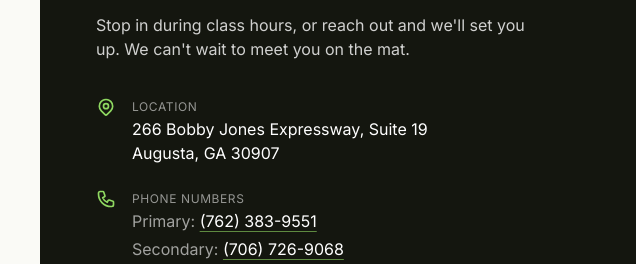
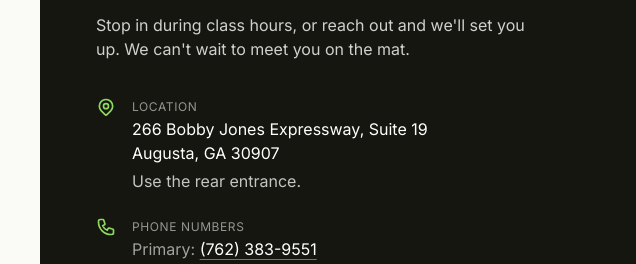
Before and after one commit to grndlvl/fagliers, a website: page index.html in a window 1280 px wide. Shown: the part 9808-10072 px from the top of the page, 0-636 px from the left. Drawn offline with nearby package versions, Linux system fonts and the light colour scheme; files that its build step writes are made by us from their sources.

Commit message:
Add rear entrance directions

```diff
--- a/index.html
+++ b/index.html
@@ -669,7 +669,7 @@
                     </span>
                     Location
                   </dt>
-                  <dd class="pl-9 text-white">266 Bobby Jones Expressway, Suite 19<br />Augusta, GA 30907</dd>
+                  <dd class="pl-9 text-white">266 Bobby Jones Expressway, Suite 19<br />Augusta, GA 30907<span class="mt-1 block text-white/75">Use the rear entrance.</span></dd>
                 </div>
                 <div>
                   <dt class="flex items-center gap-4 text-xs uppercase tracking-wider text-white/55">
--- a/llms.txt
+++ b/llms.txt
@@ -56,6 +56,7 @@ and both physical and mental well-being for students of every age.
 
 ## Location & contact
 - Address: 266 Bobby Jones Expressway, Suite 19, Augusta, GA 30907
+- Entrance: Use the rear entrance.
 - Primary phone: (762) 383-9551
 - Secondary phone: (706) 726-9068
 - Email: fagliersmma@gmail.com
```
